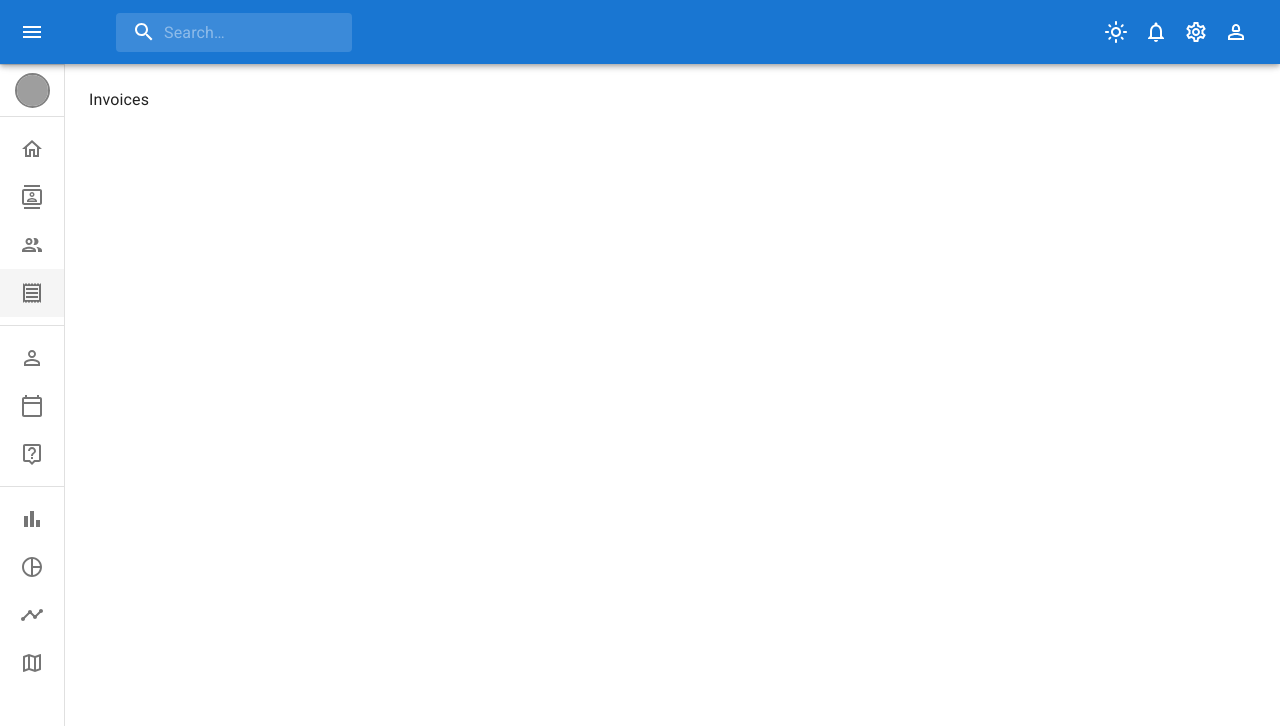
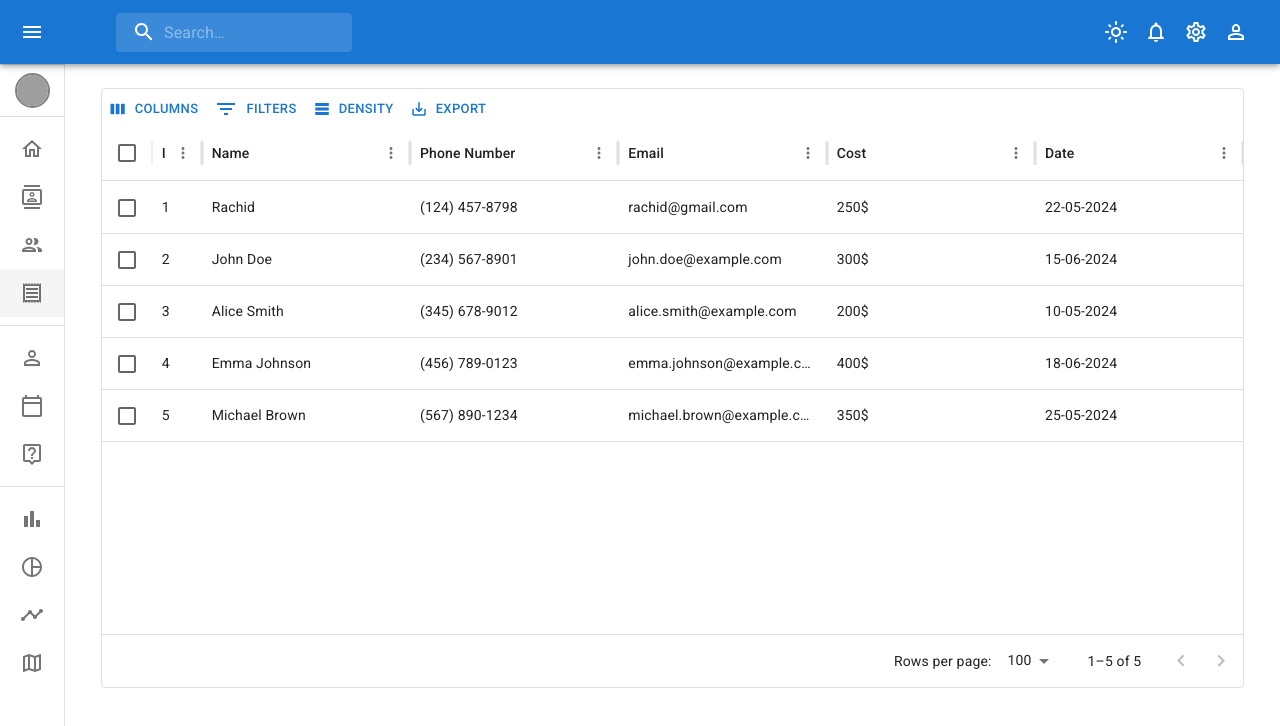
Before and after one commit to rachidBounessah/React-AdminDashboard, a React (Vite) app: page /invoices in a window 1280 px wide. Shown: the top 726 px of the page. Built offline with nearby package versions, Linux system fonts and the light colour scheme; grey boxes are pictures that could not be loaded.

Commit message:
form desgin with material ui

```diff
--- a/package.json
+++ b/package.json
@@ -17,6 +17,7 @@
     "@mui/x-data-grid": "^7.8.0",
     "react": "^18.3.1",
     "react-dom": "^18.3.1",
+    "react-hook-form": "^7.52.0",
     "react-router-dom": "^6.24.0"
   },
   "devDependencies": {
--- a/src/page/form/Form.jsx
+++ b/src/page/form/Form.jsx
@@ -1,5 +1,64 @@
-import React from "react";
+import { Box, Button, MenuItem, Stack, TextField } from "@mui/material";
+const data = [
+  {
+    value: "Admin",
+    label: "Admin",
+  },
+  {
+    value: "Manager",
+    label: "Manager",
+  },
+  {
+    value: "User",
+    label: "User",
+  },
+];
 
 export default function Form() {
-  return <div>Form</div>;
+  return (
+    <Box
+      component="form"
+      sx={{
+        display: "flex",
+        flexDirection: "column",
+        gap: 2,
+      }}
+      noValidate
+      autoComplete="off"
+    >
+      <Stack direction="row" spacing={2}>
+        <TextField sx={{ flex: 1 }} label="First Name" variant="filled" />
+        <TextField sx={{ flex: 1 }} label="Last Name" variant="filled" />
+      </Stack>
+
+      <TextField label="Email" variant="filled" />
+      <TextField label="Contact Number" variant="filled" />
+      <TextField label="Address 1" variant="filled" />
+      <TextField label="Address 2" variant="filled" />
+
+      <TextField
+        variant="filled"
+        id="outlined-select-currency"
+        select
+        label="Role"
+        defaultValue="User"
+      >
+        {data.map((option) => (
+          <MenuItem key={option.value} value={option.value}>
+            {option.label}
+          </MenuItem>
+        ))}
+      </TextField>
+
+      <Box sx={{ textAlign: "right" }}>
+        <Button
+          type="submit"
+          sx={{ textTransform: "capitalize" }}
+          variant="contained"
+        >
+          Creat New User
+        </Button>
+      </Box>
+    </Box>
+  );
 }
--- a/src/page/invoices/Invoices.jsx
+++ b/src/page/invoices/Invoices.jsx
@@ -1,5 +1,26 @@
+import { Box } from "@mui/material";
+import { DataGrid, GridToolbar } from "@mui/x-data-grid";
 import React from "react";
+import { columns, rows } from "./data";
 
 export default function Invoices() {
-  return <div>Invoices</div>;
+  return (
+    <Box
+      sx={{
+        height: 600,
+        width: "98%",
+        mx: "auto",
+      }}
+    >
+      <DataGrid
+        checkboxSelection
+        slots={{
+          toolbar: GridToolbar,
+        }}
+        rows={rows}
+        // @ts-ignore
+        columns={columns}
+      />
+    </Box>
+  );
 }
--- /dev/null
+++ b/src/page/invoices/data.js
@@ -0,0 +1,62 @@
+export const columns = [
+  { field: "id", headerName: "ID", width: 33 },
+  {
+    field: "name",
+    headerName: " Name",
+    flex: 1,
+    cellClassName: "name-column--cell",
+  },
+
+  { field: "phone", headerName: "Phone Number", flex: 1 },
+  { field: "email", headerName: "Email", flex: 1 },
+  { field: "cost", headerName: "Cost", flex: 1 },
+  { field: "date", headerName: "Date", flex: 1 },
+];
+
+export const rows = [
+  {
+    id: 1,
+    name: "Rachid",
+    email: "rachid@gmail.com",
+    age: 27,
+    phone: "(124) 457-8798",
+    cost: "250$",
+    date: "22-05-2024",
+  },
+  {
+    id: 2,
+    name: "John Doe",
+    email: "john.doe@example.com",
+    age: 35,
+    phone: "(234) 567-8901",
+    cost: "300$",
+    date: "15-06-2024",
+  },
+  {
+    id: 3,
+    name: "Alice Smith",
+    email: "alice.smith@example.com",
+    age: 42,
+    phone: "(345) 678-9012",
+    cost: "200$",
+    date: "10-05-2024",
+  },
+  {
+    id: 4,
+    name: "Emma Johnson",
+    email: "emma.johnson@example.com",
+    age: 29,
+    phone: "(456) 789-0123",
+    cost: "400$",
+    date: "18-06-2024",
+  },
+  {
+    id: 5,
+    name: "Michael Brown",
+    email: "michael.brown@example.com",
+    age: 38,
+    phone: "(567) 890-1234",
+    cost: "350$",
+    date: "25-05-2024",
+  },
+];
```
Also changed, not shown: 1 other file (tests, documents, lock files or other folders).
